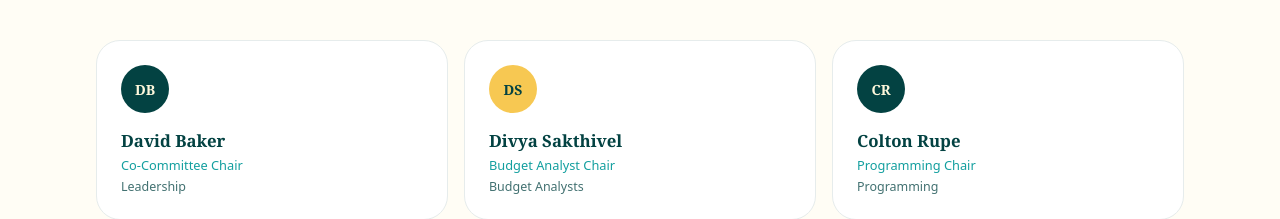
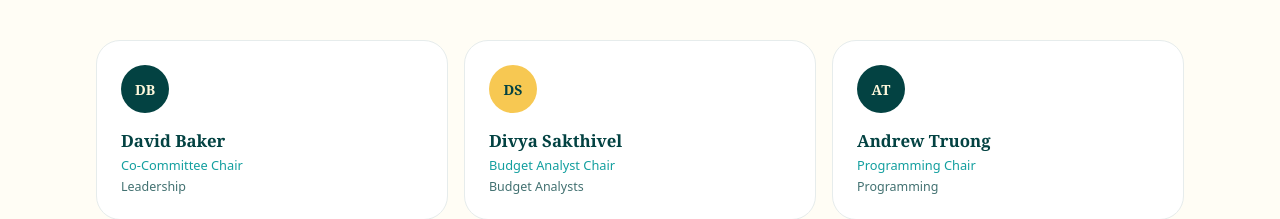
Before and after one commit to andrewtruong792/Student-Government-Budget-Breakdown-Fiscal-Year-2027, a React (Vite) app: page / in a window 1280 px wide. Shown: the part 1360-1579 px from the top of the page. Built offline with nearby package versions, Linux system fonts and the light colour scheme.

Commit message:
swap colton for andrew on the team card

```diff
--- a/src/sections/About.jsx
+++ b/src/sections/About.jsx
@@ -12,7 +12,7 @@ const values = [
 const team = [
     { name: "David Baker", role: "Co-Committee Chair", group: "Leadership" },
     { name: "Divya Sakthivel", role: "Budget Analyst Chair", group: "Budget Analysts" },
-    { name: "Colton Rupe", role: "Programming Chair", group: "Programming" },
+    { name: "Andrew Truong", role: "Programming Chair", group: "Programming" },
 ];
 
 function initials(name) {
```
